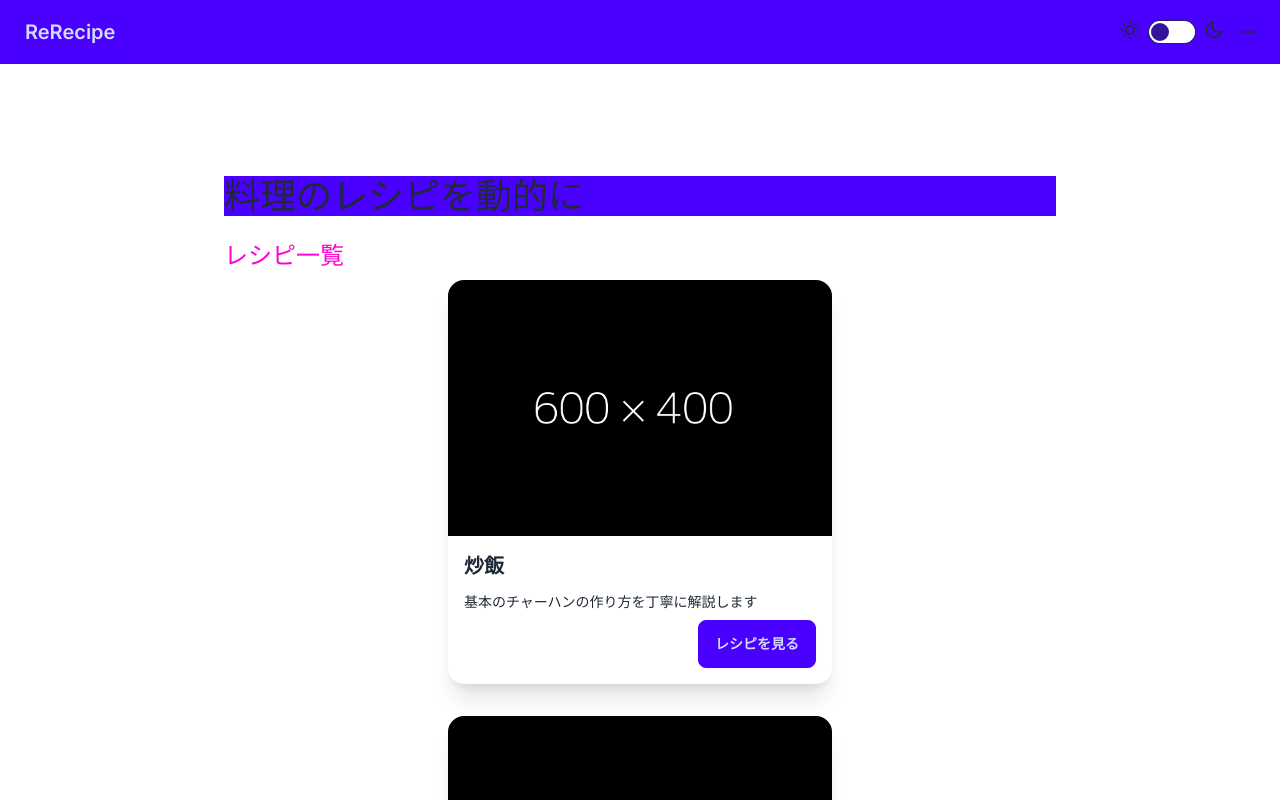
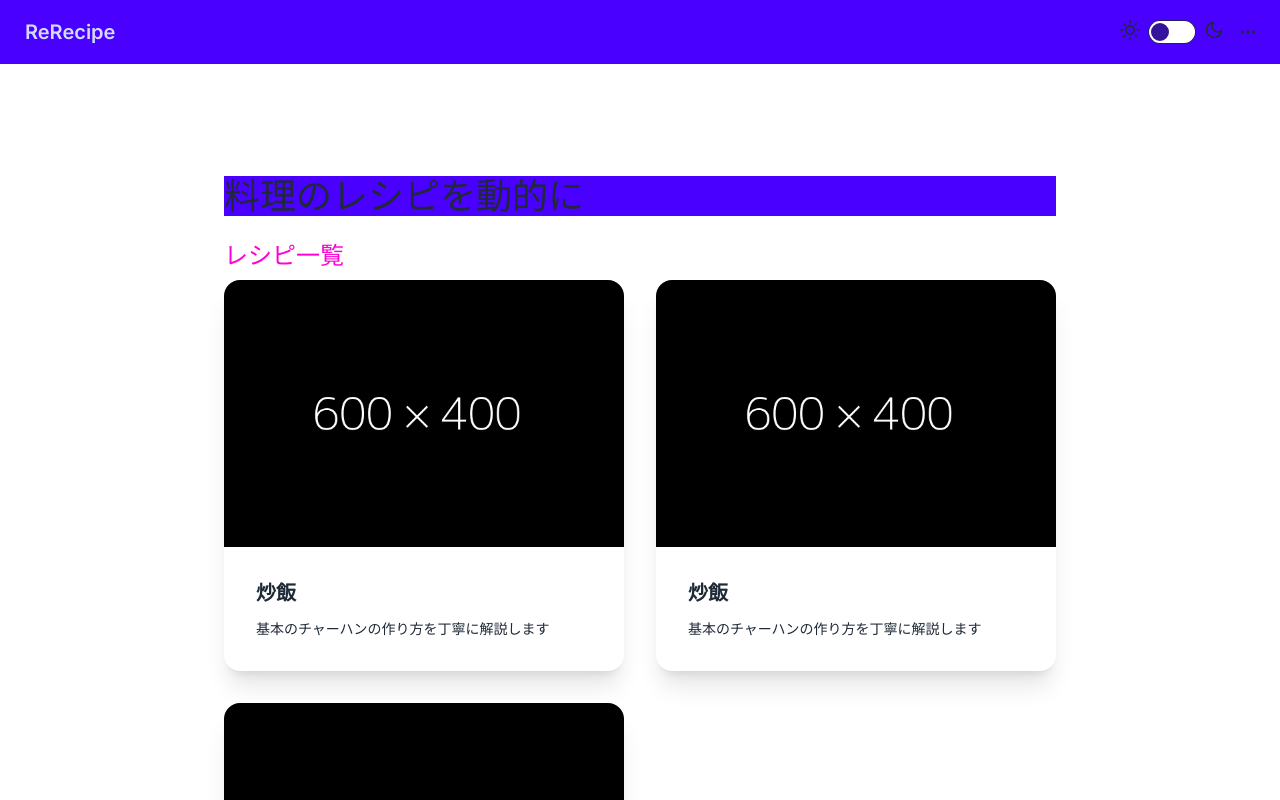
Before and after one commit to TakabayaP/programmable-cooking, a Next.js app in the folder frontend/: page / in a window 1280 px wide. Shown: the top 800 px of the page. Built offline with nearby package versions, Linux system fonts and the light colour scheme.

Commit message:
update: dynamically change card elements

```diff
--- a/frontend/app/page.tsx
+++ b/frontend/app/page.tsx
@@ -1,25 +1,30 @@
 'use client';
-import { useState } from 'react'
-import { useTheme } from 'next-themes'
 import { RecipeCard } from '@/app/ui/recipe-card';
+import { Recipe } from '@/app/lib/definition';
 
 export default function Home() {
-  const { setTheme } = useTheme()
-  const [themeName, setThemeName] = useState('');
+  const recipe: Recipe = {
+    id: 0,
+    title: '炒飯',
+    description: '基本のチャーハンの作り方を丁寧に解説します',
+    image: { src: "/600x400.png", alt: "炒飯の画像" },
+    createdAt: '作成日時',
+    updatedAt: '更新日時'
+  };
   return (
     <main className="flex min-h-screen justify-center">
       <div className="flex flex-col items-center justify-between p-24 w-full lg:w-[1024px]">
         <h1 className="text-4xl text-left bg-primary w-full my-4">料理のレシピを動的に</h1>
         <h2 className="text-2xl text-left text-secondary w-full my-2">レシピ一覧</h2>
-        <ul className="grid grid-cols-1 gap-8">
+        <ul className="grid grid-cols-1 md:grid-cols-2 gap-8">
           <li>
-            <RecipeCard />
+            <RecipeCard recipe={recipe} />
           </li>
           <li>
-           <RecipeCard />
+            <RecipeCard recipe={recipe} />
           </li>
           <li>
-            <RecipeCard />
+            <RecipeCard recipe={recipe} />
           </li>
         </ul>
       </div>
--- a/frontend/app/ui/recipe-card.tsx
+++ b/frontend/app/ui/recipe-card.tsx
@@ -1,14 +1,14 @@
-export function RecipeCard() {
+import Link from "next/link";
+import {Recipe} from "@/app/lib/definition";
+
+export function RecipeCard({recipe}: {recipe: Recipe}){
     return (
-        <div className="card card-compact w-96 bg-base-100 shadow-xl">
-            <figure><img src="/600x400.png" alt="Fried rice" /></figure>
-            <div className="card-body">
-                <h2 className="card-title">炒飯</h2>
-                <p>基本のチャーハンの作り方を丁寧に解説します</p>
-                <div className="card-actions justify-end">
-                    <button className="btn btn-primary">レシピを見る</button>
-                </div>
+        <Link href={`/recipe/${recipe.id}`} className="card card-compact w-full bg-base-100 shadow-xl">
+            <figure><img src={recipe.image.src} alt={recipe.image.alt} /></figure>
+            <div className="card-body m-4">
+                <h2 className="card-title">{recipe.title}</h2>
+                <p>{recipe.description}</p>
             </div>
-        </div>
+        </Link>
     );
 }
```
